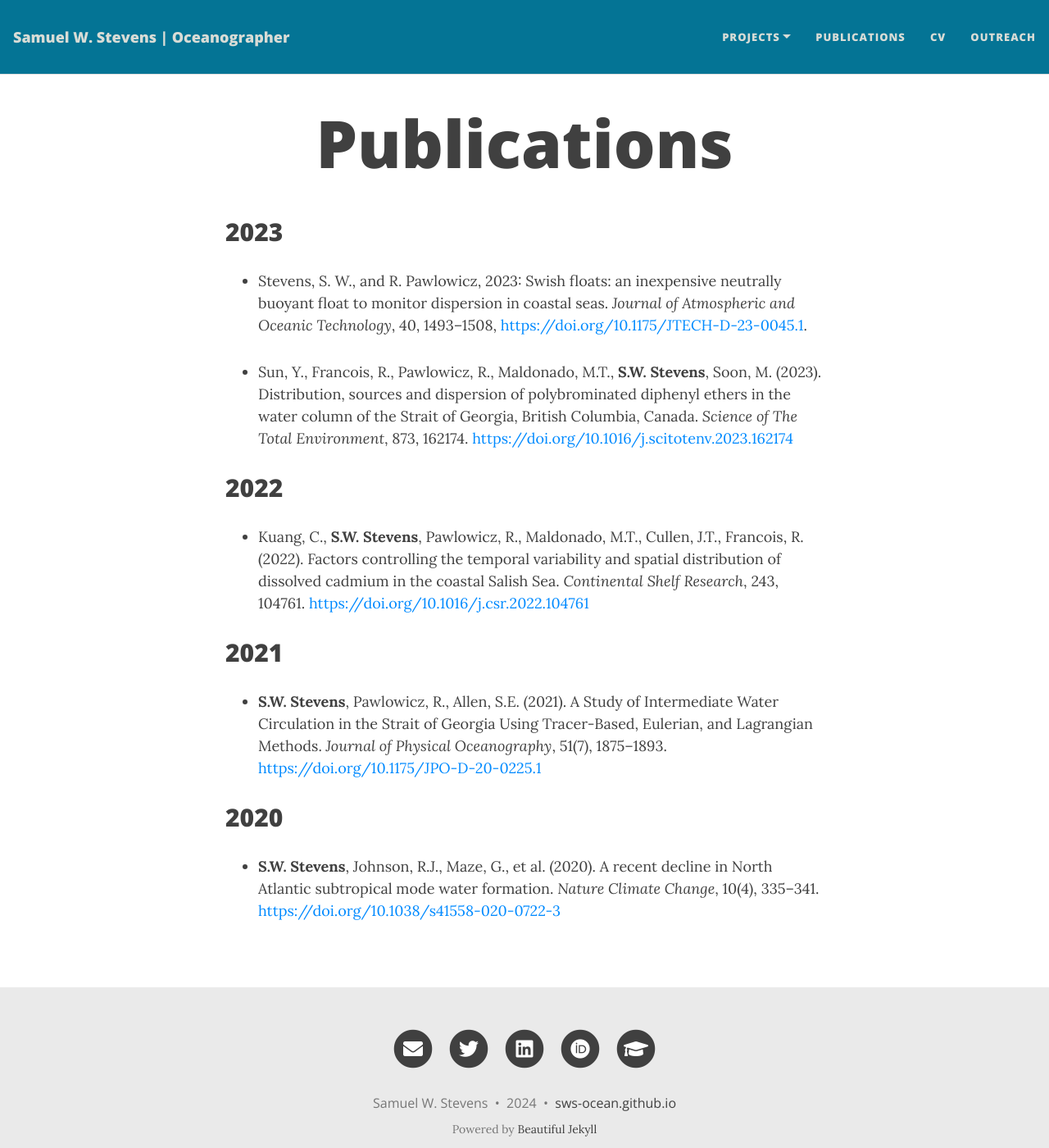
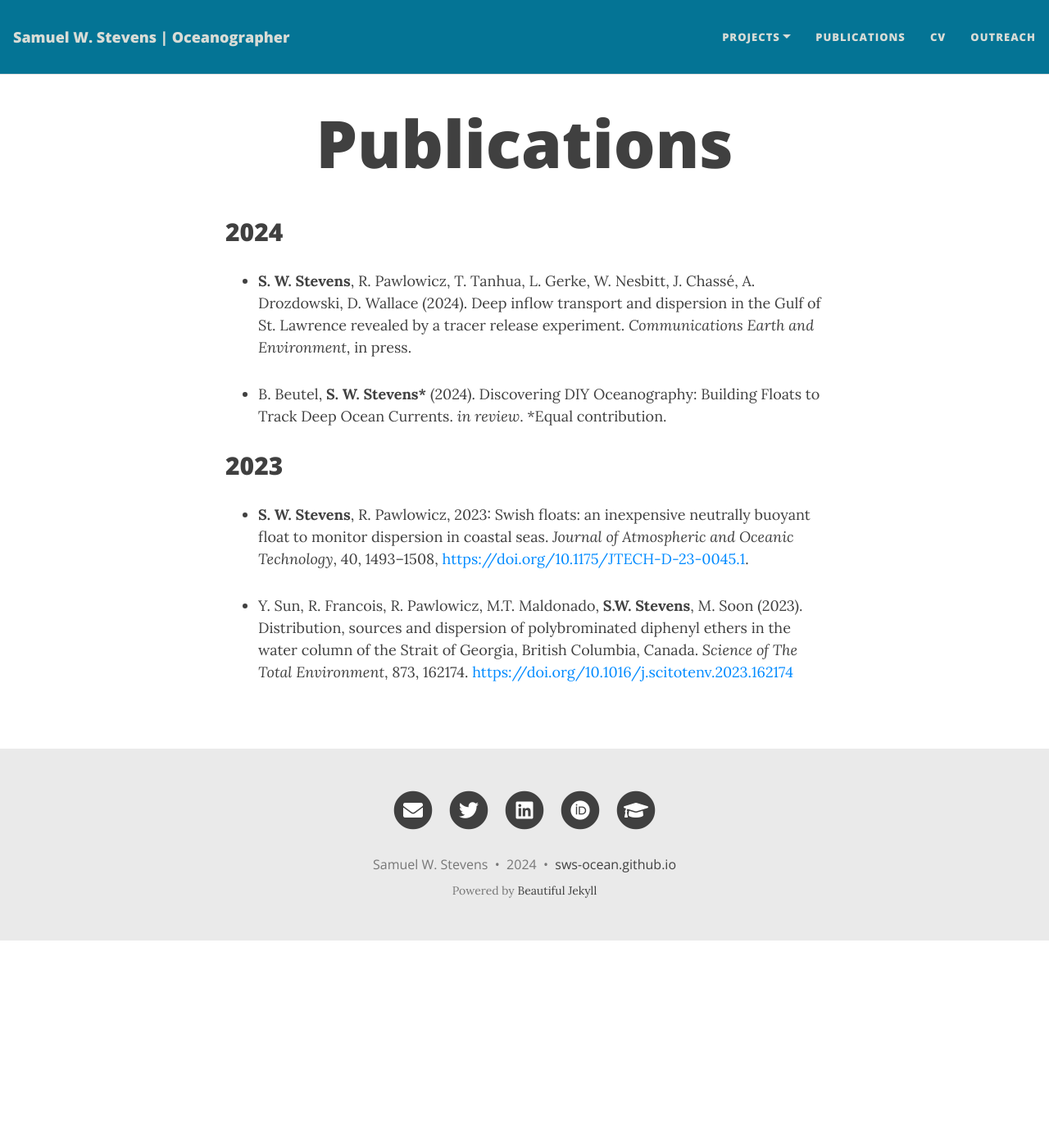
Before and after one commit to sws-ocean/sws-ocean.github.io, a Jekyll site: the page built from docs/pubs.md, in a window 1280 px wide and 1400 px high. Shown: the whole window at 82% size. Built offline with Jekyll 4.4.1, drawn with Linux system fonts in a browser that asks for light colours; nearby versions of some CDN libraries.

Commit message:
Updated Pubs

```diff
--- a/docs/pubs.md
+++ b/docs/pubs.md
@@ -17,40 +17,25 @@ description: Review the scholarly publications of Sam Stevens. This page catalog
 
 
 <section>
-  <h2>2023</h2>
+  <h2>2024</h2>
   <ul>
     <li>
-      <p>Stevens, S. W., and R. Pawlowicz, 2023: Swish floats: an inexpensive neutrally buoyant float to monitor dispersion in coastal seas. <em>Journal of Atmospheric and Oceanic Technology</em>,  40, 1493–1508, <a href="https://doi.org/10.1175/JTECH-D-23-0045.1">https://doi.org/10.1175/JTECH-D-23-0045.1</a>.</p>
+      <p><strong>S. W. Stevens</strong>, R. Pawlowicz, T. Tanhua, L. Gerke, W. Nesbitt, J. Chassé, A. Drozdowski, D. Wallace (2024). Deep inflow transport and dispersion in the Gulf of St. Lawrence revealed by a tracer release experiment. <em>Communications Earth and Environment</em>, in press.</p>
     </li>
     <li>
-      <p>Sun, Y., Francois, R., Pawlowicz, R., Maldonado, M.T., <strong>S.W. Stevens</strong>, Soon, M. (2023). Distribution, sources and dispersion of polybrominated diphenyl ethers in the water column of the Strait of Georgia, British Columbia, Canada. <em>Science of The Total Environment</em>, 873, 162174. <a href="https://doi.org/10.1016/j.scitotenv.2023.162174">https://doi.org/10.1016/j.scitotenv.2023.162174</a></p>
+      <p>B. Beutel, <strong>S. W. Stevens*</strong> (2024). Discovering DIY Oceanography: Building Floats to Track Deep Ocean Currents. <em>in review</em>. *Equal contribution.</p>
     </li>
   </ul>
 </section>
 
 <section>
-  <h2>2022</h2>
+  <h2>2023</h2>
   <ul>
     <li>
-      <p>Kuang, C., <strong>S.W. Stevens</strong>, Pawlowicz, R., Maldonado, M.T., Cullen, J.T., Francois, R. (2022). Factors controlling the temporal variability and spatial distribution of dissolved cadmium in the coastal Salish Sea. <em>Continental Shelf Research</em>, 243, 104761. <a href="https://doi.org/10.1016/j.csr.2022.104761">https://doi.org/10.1016/j.csr.2022.104761</a></p>
+      <p><strong>S. W. Stevens</strong>, R. Pawlowicz, 2023: Swish floats: an inexpensive neutrally buoyant float to monitor dispersion in coastal seas. <em>Journal of Atmospheric and Oceanic Technology</em>, 40, 1493–1508, <a href="https://doi.org/10.1175/JTECH-D-23-0045.1">https://doi.org/10.1175/JTECH-D-23-0045.1</a>.</p>
+    </li>
+    <li>
+      <p>Y. Sun, R. Francois, R. Pawlowicz, M.T. Maldonado, <strong>S.W. Stevens</strong>, M. Soon (2023). Distribution, sources and dispersion of polybrominated diphenyl ethers in the water column of the Strait of Georgia, British Columbia, Canada. <em>Science of The Total Environment</em>, 873, 162174. <a href="https://doi.org/10.1016/j.scitotenv.2023.162174">https://doi.org/10.1016/j.scitotenv.2023.162174</a></p>
     </li>
   </ul>
 </section>
-
-<section>
-  <h2>2021</h2>
-  <ul>
-    <li>
-      <p><strong>S.W. Stevens</strong>, Pawlowicz, R., Allen, S.E. (2021). A Study of Intermediate Water Circulation in the Strait of Georgia Using Tracer-Based, Eulerian, and Lagrangian Methods. <em>Journal of Physical Oceanography</em>, 51(7), 1875–1893. <a href="https://doi.org/10.1175/JPO-D-20-0225.1">https://doi.org/10.1175/JPO-D-20-0225.1</a></p>
-    </li>
-  </ul>
-</section>
-
-<section>
-  <h2>2020</h2>
-  <ul>
-    <li>
-      <p><strong>S.W. Stevens</strong>, Johnson, R.J., Maze, G., et al. (2020). A recent decline in North Atlantic subtropical mode water formation. <em>Nature Climate Change</em>, 10(4), 335–341. <a href="https://doi.org/10.1038/s41558-020-0722-3">https://doi.org/10.1038/s41558-020-0722-3</a></p>
-    </li>
-  </ul>
-</section>
```
Also changed, not shown: 6 other files.
